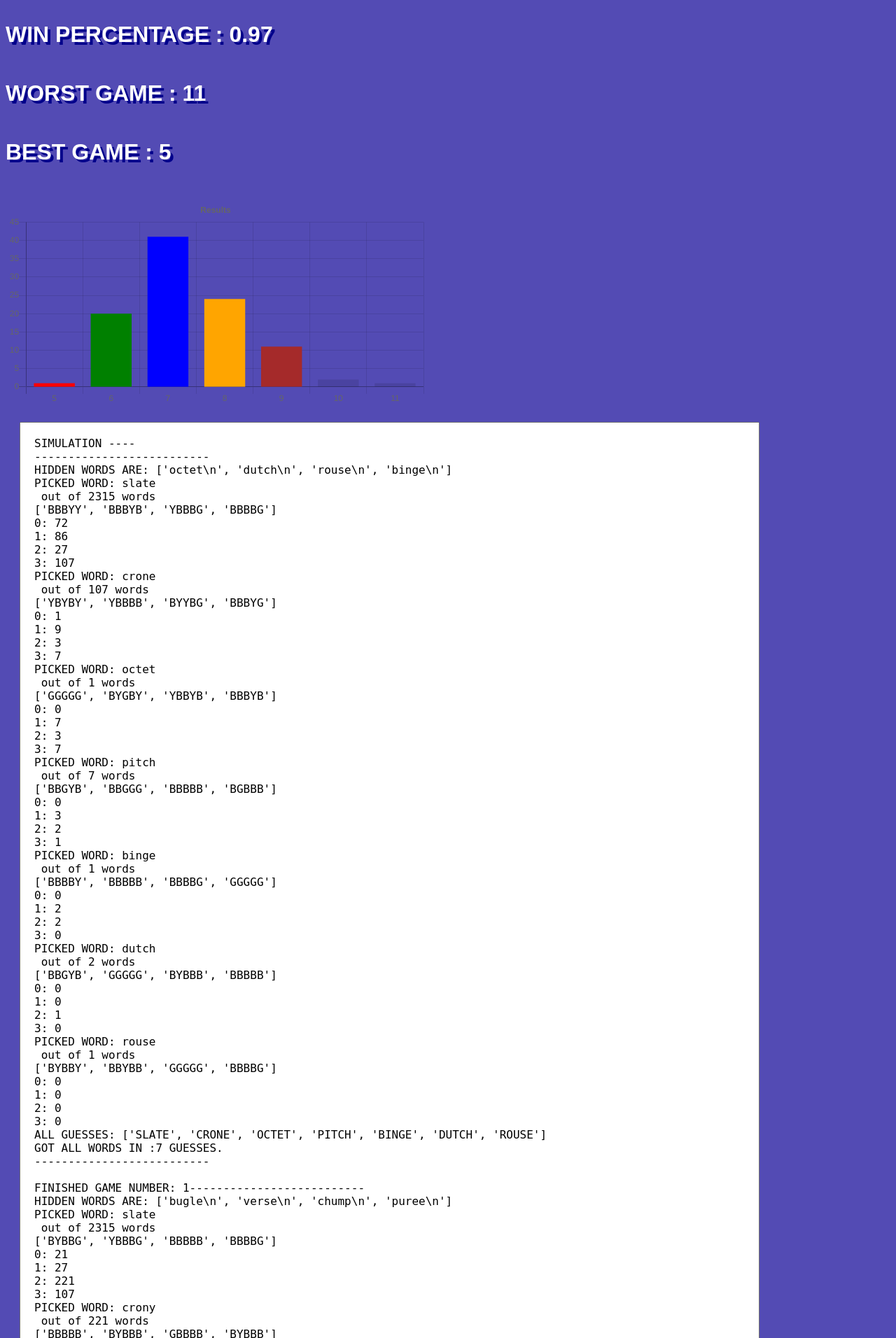
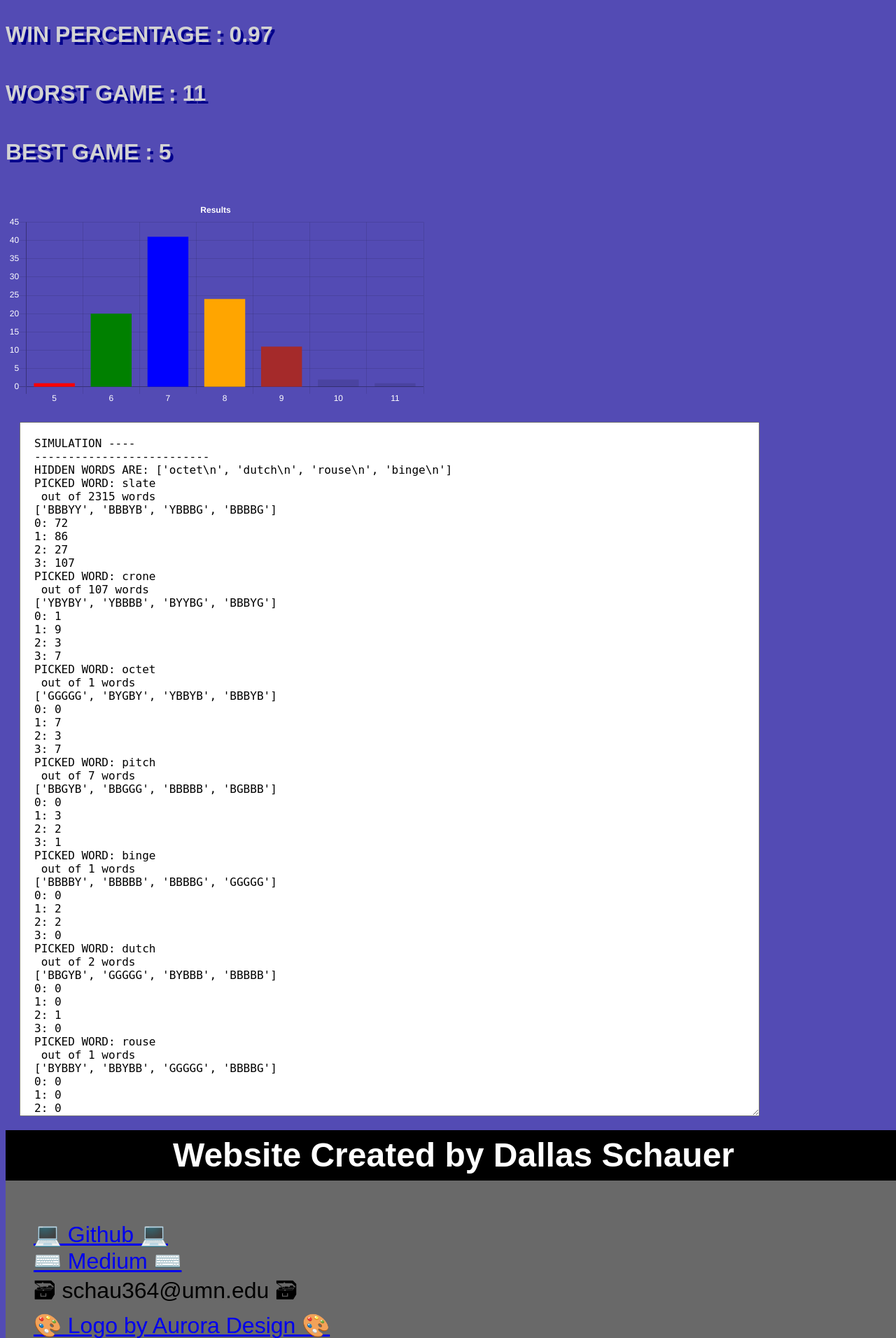
Before and after one commit to DallasSchauer/WordleSolverWebApp, a Flask app: page /multigame in a window 1280 px wide; the page is wider, and only the part inside the window is pictured. Shown: the part 483-2395 px from the top of that part at 70% size. Run offline with Flask 3, Linux system fonts and the light colour scheme; some libraries are stand-ins or nearby versions.

Commit message:
05-12-23 : fixed chart bug

```diff
--- a/static/css/game.css
+++ b/static/css/game.css
@@ -1,5 +1,6 @@
 body {
     background-color: #534bb4;
+    color: white;
 }
 
 td {
@@ -13,7 +14,7 @@ td {
 }
 
 h2 {
-    color: lightgrey;
+    color: white;
     font-family: 'Raleway',sans-serif;
     font-size: 32px;
     font-weight: 800;
--- a/static/css/multigame.css
+++ b/static/css/multigame.css
@@ -24,7 +24,7 @@ h1 {
 }
 
 h2 {
-    color: white;
+    color: lightgrey;
     font-family: 'Raleway',sans-serif;
     font-size: 32px;
     font-weight: 800;
@@ -38,7 +38,7 @@ button {
   border-radius: 999px;
   box-shadow: darkcyan 0 10px 20px -10px;
   box-sizing: border-box;
-  color: #FFFFFF;
+  color: white;
   cursor: pointer;
   font-family: 'Raleway', sans-serif;
   font-size: 36px;
--- a/templates/multigame.html
+++ b/templates/multigame.html
@@ -31,7 +31,7 @@
         var barColors = ["red", "green","blue","orange","brown"];
         var textColors = ["white"]
 
-        Chart.defaults.color = '#ff0000';
+        Chart.defaults.global.defaultFontColor = "#fff";
 
         new Chart("myChart", {
         type: "bar",
@@ -52,9 +52,20 @@
         });
     </script>
 
-    <textarea rows="1000" cols="100"
+    <textarea rows="50" cols="100"
     style="font-size:16px; padding:20px; margin:20px;">{{gameResults[5]}}</textarea>
 
+    <div class="footerwrapper">
+        <h1>Website Created by Dallas Schauer</h1>
+            <br>
+            <ul style="list-style:none;">
+                <li><a href="https://github.com/DallasSchauer">💻 Github 💻</a></li>
+                <li><a href="https://medium.com/@schau364">⌨️ Medium ⌨️</a></li>
+                <li>🗃 schau364@umn.edu 🗃</li>
+                <li><a href="https://www.fiverr.com/share/D04LmA"> 🎨 Logo by Aurora Design 🎨 </a></li>
+            </ul>
+           <br><br><br><br><br><br>
+        </div>
 </body>
 
 </html>
```
Also changed, not shown: templates/game.html (+11 -0 lines).
